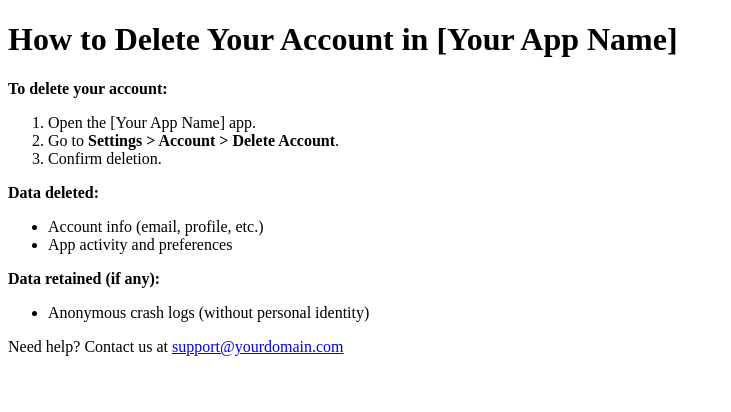
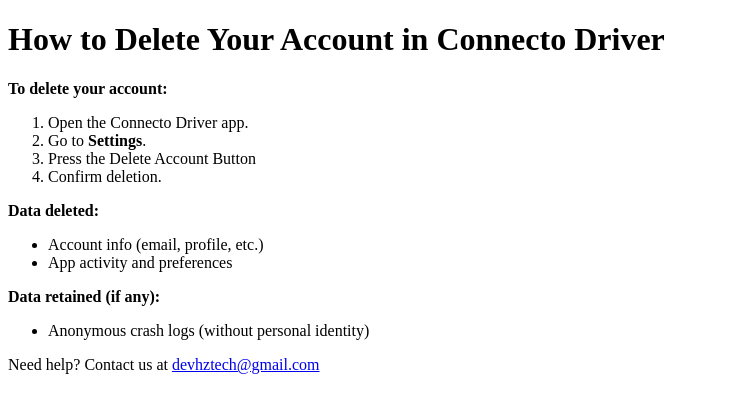
Before and after one commit to hztechbiz/connect-delete-account, a plain HTML site: page index.html in a window 1280 px wide. Shown: the whole page, without its empty margins (0-731 px from the left). Drawn offline with Linux system fonts and the light colour scheme.

Commit message:
Update index.html

```diff
--- a/index.html
+++ b/index.html
@@ -2,14 +2,15 @@
 <html lang="en">
 <head>
   <meta charset="UTF-8">
-  <title>Delete Your Account - [Your App Name]</title>
+  <title>Delete Your Account - Connecto Driver</title>
 </head>
 <body>
-  <h1>How to Delete Your Account in [Your App Name]</h1>
+  <h1>How to Delete Your Account in Connecto Driver</h1>
   <p><strong>To delete your account:</strong></p>
   <ol>
-    <li>Open the [Your App Name] app.</li>
-    <li>Go to <strong>Settings &gt; Account &gt; Delete Account</strong>.</li>
+    <li>Open the Connecto Driver app.</li>
+    <li>Go to <strong>Settings</strong>.</li>
+    <li>Press the Delete Account Button</li>
     <li>Confirm deletion.</li>
   </ol>
 
@@ -24,6 +25,6 @@
     <li>Anonymous crash logs (without personal identity)</li>
   </ul>
 
-  <p>Need help? Contact us at <a href="mailto:support@yourdomain.com">support@yourdomain.com</a></p>
+  <p>Need help? Contact us at <a href="mailto:devhztech@gmail.com">devhztech@gmail.com</a></p>
 </body>
 </html>
```
